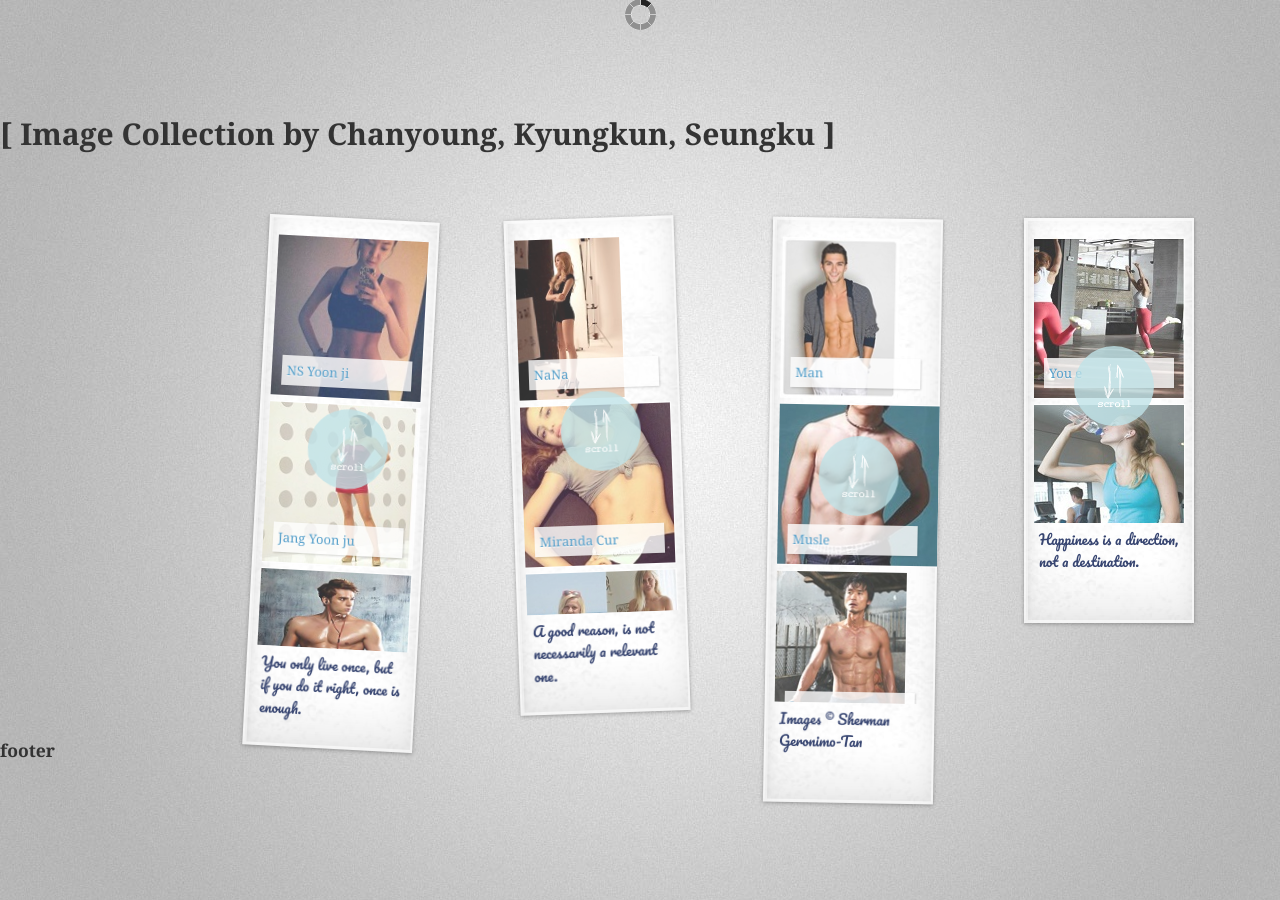
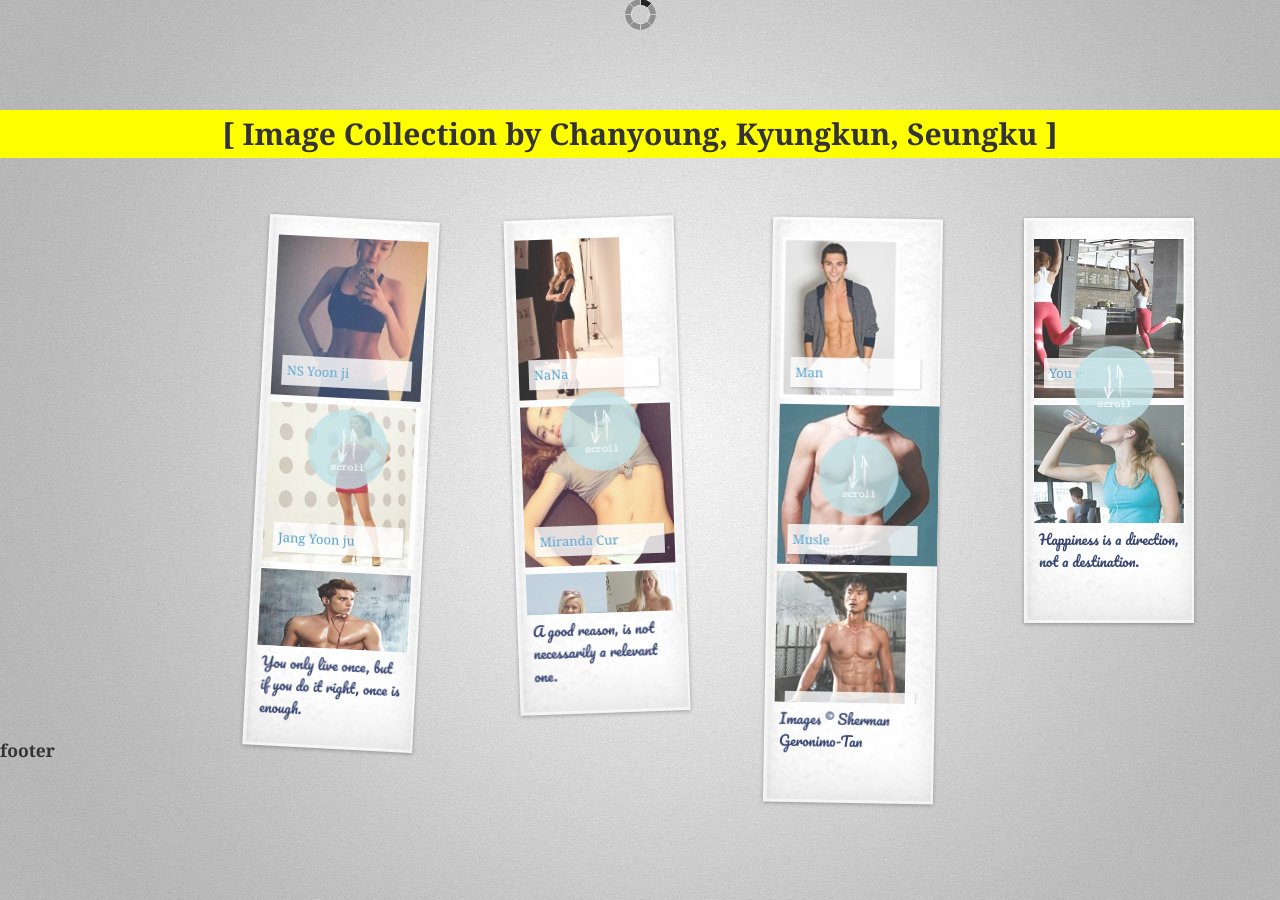
Before and after one commit to cy-p/cy-p.github.com, a Jekyll site: the page index.html, which Jekyll copies as it is, in a window 1280 px wide. Built offline with Jekyll 4.4.1, drawn with Linux system fonts in a browser that asks for light colours; nearby versions of some CDN libraries; some web fonts are replaced.

Commit message:
Update index.html

```diff
--- a/index.html
+++ b/index.html
@@ -36,13 +36,18 @@
  </head>
 
     <body>
+   <style type="text/css">
+   	h1{
+   		background-color:yellow;
 
+   	}
+   </style>
    <div id="header">
      <div id="vc-container" class="vc-container">
            <frame scrolling="auto" noresize>
             <div class="vc-loader"></div>
        </div><!-- //vc-container -->
-   <p aligen="center"> <h1>[ Image Collection by Chanyoung, Kyungkun, Seungku ]</h1></p>
+   <h1 align="center">[ Image Collection by Chanyoung, Kyungkun, Seungku ]</h1>
 
      </div> <!-- 헤더 -->
 
```
